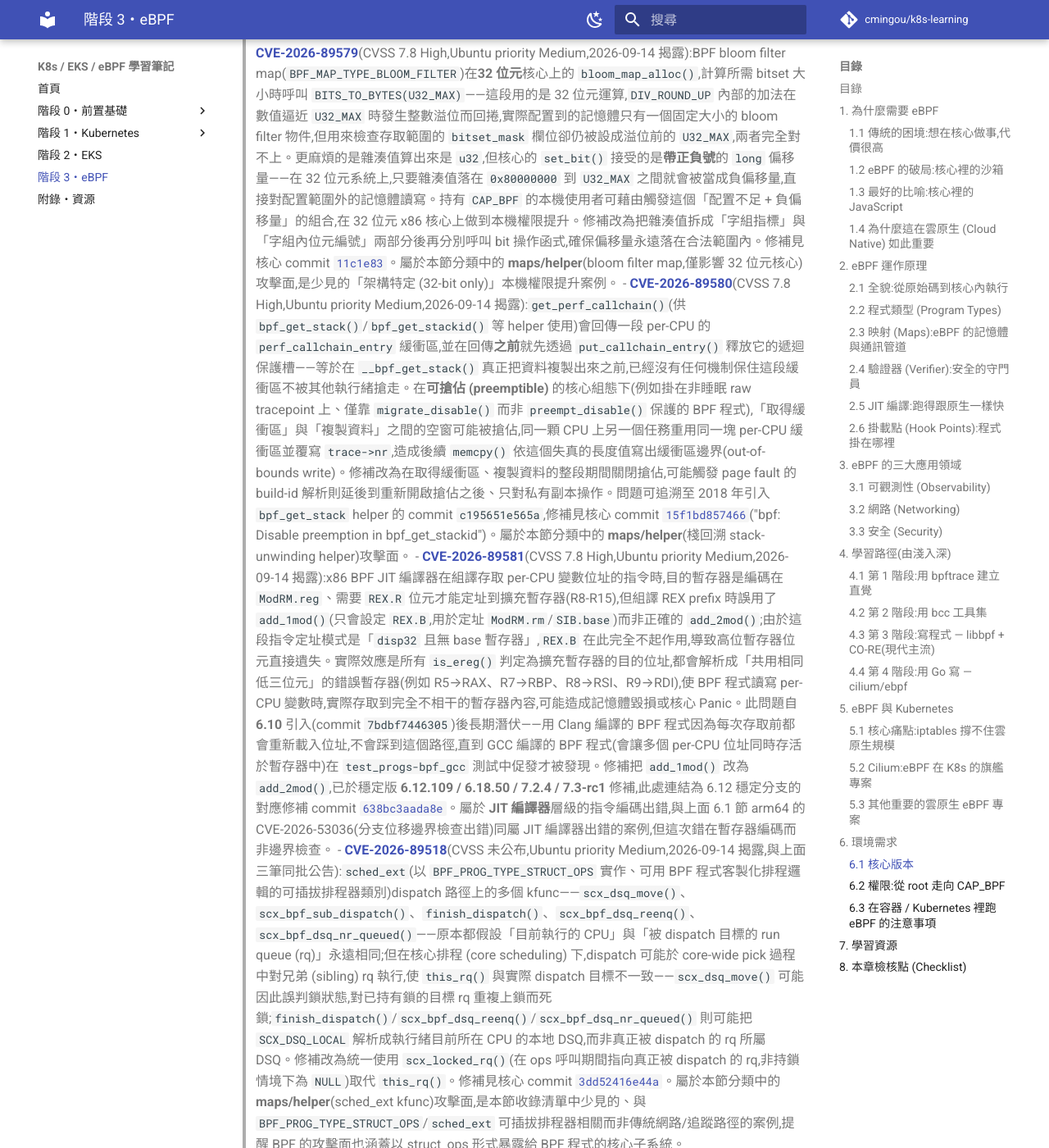
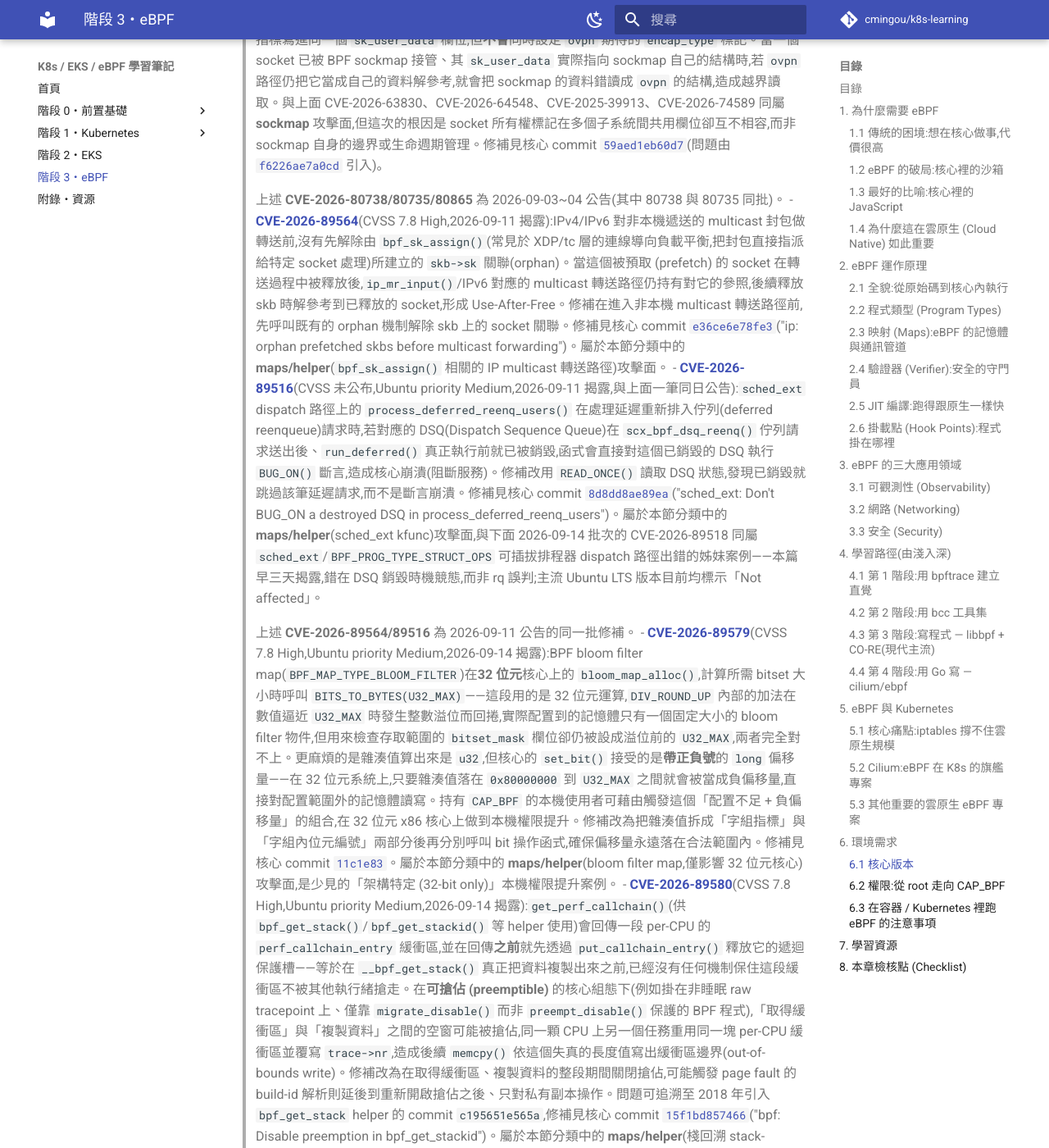
Before and after one commit to cmingou/k8s-learning, an MkDocs documentation site: the page built from docs/03-ebpf/README.md, in a window 1280 px wide and 1400 px high, scrolled down 28950 px. Shown: the whole window at 82% size. Built offline with MkDocs 1.6.1 and Material for MkDocs 9.7.7, drawn with Linux system fonts in a browser that asks for light colours; comment, search, counter and statistics services are not loaded; some of the changed text lies outside the part shown.

Commit message:
Add missing eBPF kernel CVEs: 74590 (2026-08-22 batch) and 89564/89516 (2026-09-11 batch)
CVE-2026-74590 (bpf_get_fsverity_digest dynptr size race) was disclosed
2026-08-22 alongside the batch already listed but was missing from it.
CVE-2026-89564 (bpf_sk_assign multicast forwarding UAF) and CVE-2026-89516
(sched_ext process_deferred_reenq_users BUG_ON, sibling of the already-listed
CVE-2026-89518) were disclosed 2026-09-11, between the existing 09-03/04 and
09-14 batches. All three verified against ubuntu.com/security CVE pages and
their fix commits on github.com/torvalds/linux.

Co-Authored-By: Claude Sonnet 5 <noreply@anthropic.com>
Claude-Session: https://claude.ai/code/session_01DRGNpqnhLDfhHXjv35aQWR

```diff
--- a/docs/03-ebpf/README.md
+++ b/docs/03-ebpf/README.md
@@ -583,8 +583,9 @@ eBPF 的功能與核心版本**強相關**。各功能登場的大致里程碑(
 > - **[CVE-2026-74715](https://ubuntu.com/security/CVE-2026-74715)**(CVSS 7.8 High,2026-08-22 揭露):BPF conntrack kfunc `__bpf_nf_ct_lookup()`/`__bpf_nf_ct_alloc_entry()` 在取得與歸還 network namespace 參照時,分別各自讀了一次呼叫端傳入的 `opts->netns_id`——若這個 `opts` 指向的是可被併發修改的共享 map value,兩次讀到的值可能不一致,導致「取用」與「歸還」對應到不同的 netns,參照計數因此失衡,可能造成使用中的 netns 被提前銷毀,引發核心崩潰。修補改用 `READ_ONCE()` 在進入函式時就把所有輸入欄位快照下來,確保 get/put 用的是同一份數值。修補見核心 commit [`fdeba03fea78`](https://git.kernel.org/stable/c/fdeba03fea78407a8c52faa99177c9f7f29f90eb)。屬於 **maps/helper**(conntrack kfunc)攻擊面,與上面 2026-08-15 批次的 CVE-2026-72423 同屬「conntrack kfunc 對 `opts` 結構處理不夠嚴謹」的同類問題,只是這次錯在參照計數失衡而非越界寫入。
 > - **[CVE-2026-74720](https://ubuntu.com/security/CVE-2026-74720)**(CVSS 7.8 High,2026-08-22 揭露):驗證器處理 `scalar += pointer`(純量與指標相加,結果仍是指標)這類運算時,`adjust_ptr_min_max_vals()` 只挑著複製部分暫存器狀態欄位到目的暫存器,而非完整複製指標狀態——這種選擇性複製遺漏了棧指標所需的 frame number、以及以 ID 追蹤的 parent 一致性等欄位,導致驗證器對指標來源 (provenance) 的追蹤出現落差,可能被利用構造出驗證器誤判為安全的越界存取。修補改用呼叫端既有的暫時 offset 暫存器,完整保留指標狀態而非選擇性複製欄位。修補見核心 commit [`a4c6f804b44c`](https://git.kernel.org/linus/a4c6f804b44c5c790269b25e0e61cf4e9f117c86)。屬於**驗證器**指標追蹤出錯的案例,與 CVE-2026-43070(暫存器 `id` 未同步重置)同屬指標/純量狀態追蹤不完整的類型。
 > - **[CVE-2026-74700](https://ubuntu.com/security/CVE-2026-74700)**(CVSS 7.8 High,2026-08-22 揭露):這筆嚴格來說不是 eBPF 專屬漏洞,而是 TC(traffic control)子系統 `cls_api` 的通用競態問題:當兩個執行緒在同一條 chain 上同時建立**不同類型**的分類器(例如 `u32` 與 `flower`)時,`tcf_proto_destroy()` 沒有全程持有 `rtnl_lock`,可能讓一個分類器提前釋放另一個分類器仍在使用的資源,形成 Use-After-Free(KASAN 回報 `slab-use-after-free in u32_init`)。修補改為在銷毀路徑上補齊 `rtnl_lock` 保護。收錄這筆的原因與上面 CVE-2026-74382 相同:`cls_bpf` 是受影響的分類器類型之一(核心目前有 8 種分類器在銷毀路徑上未遵守 `rtnl_held`),但此次觸發場景是 `u32`/`flower` 競態,並非 `cls_bpf` 專屬——再次提醒 eBPF 的攻擊面延伸至與它共用框架的核心子系統控制流程。修補見核心 commit [`a347304b2ca1`](https://git.kernel.org/stable/c/a347304b2ca1a5377d5bd2d8a72e4b4f12afe648)。
+> - **[CVE-2026-74590](https://ubuntu.com/security/CVE-2026-74590)**(CVSS 7.8 High,2026-08-22 揭露):BPF helper `bpf_get_fsverity_digest()`(透過 dynptr 讀取檔案 fsverity 摘要值)原本假設呼叫端傳入的 `arg->digest_size` 在函式執行期間不會改變——但若這個大小值實際指向可被併發修改的共享記憶體(例如 map value),中途變動的長度會讓函式依錯誤大小存取雜湊演算法回傳的緩衝區,可能造成記憶體毀損。修補改用雜湊演算法本身固定的 `hash_alg->digest_size` 取代呼叫端可控的 `arg->digest_size`,並把相關變數從 `u32` 加寬為 `u64` 以符合 `__bpf_dynptr_size()` 的回傳型別。修補見核心 commit [`3e8ec7c03872`](https://github.com/torvalds/linux/commit/3e8ec7c0387273329374f5c7bd61f5f38af71fe1)("fsverity: Fix bpf_get_fsverity_digest() dynptr assumptions")。屬於本節分類中的 **maps/helper**(fsverity digest helper)攻擊面,是這批(2026-08-22)公告中唯一涉及 fsverity 整合的案例。
 >
-> 上述 **CVE-2026-74612/74616/74665/74589/74710/74714/74715/74720/74700** 為 2026-08-22 公告的同一批修補,加上上面 2026-08-15 那批,兩批合計已超過 25 筆——反映 sockmap、XDP/AF_XDP 資料路徑、conntrack kfunc、驗證器指標追蹤仍是目前這條攻擊面被最頻繁回報問題的幾個區塊。
+> 上述 **CVE-2026-74612/74616/74665/74589/74710/74714/74715/74720/74700/74590** 為 2026-08-22 公告的同一批修補,加上上面 2026-08-15 那批,兩批合計已超過 25 筆——反映 sockmap、XDP/AF_XDP 資料路徑、conntrack kfunc、驗證器指標追蹤仍是目前這條攻擊面被最頻繁回報問題的幾個區塊。
 > - **[CVE-2026-80612](https://ubuntu.com/security/CVE-2026-80612)**(CVSS 9.8 Critical,2026-08-28 揭露,本節目前最高分之一):被轉送、帶有 XDP metadata 的封包若進入 LWT(Lightweight Tunnel)封裝路徑,核心在封裝前沒有先清除這段 metadata——非 BPF 的 LWT 封裝(MPLS、Seg6、IOAM6)會在 push/pull skb headroom 時,直接把還留在原處的 metadata 悄悄覆寫掉;而 BPF LWT xmit(即 `bpf_skb_change_head()` 等 helper 所在的路徑)則因為 IP output 路徑是先執行 LWT xmit、之後才由 neighbour output 建立外層 L2 header,兩者對 metadata 該放哪裡的假設不一致,觸發警告並清空 metadata。修補在進入 LWT 封裝前統一清除 skb 上的 XDP metadata。與 2.6 節、3.2 節討論的 XDP 高速封包處理路徑、以及上面 CVE-2026-74710(AF_XDP TX metadata 長度檢查)同屬「XDP metadata 在核心不同子系統間傳遞時處理不一致」的類型,只是這次錯在 LWT 封裝路徑忘記清除,而非長度檢查不足。修補見核心 commit [`c00320b0e355`](https://git.kernel.org/linus/c00320b0e355c4bf0ae4743a53b4180fea237546)。
 > - **[CVE-2026-80675](https://ubuntu.com/security/CVE-2026-80675)**(CVSS 7.1 High,Ubuntu priority Medium,2026-08-28 揭露):libbpf 的 signed loader(簽章載入器)機制會在載入時比對 `map->sha`——也就是對已 freeze 的 map 呼叫 `BPF_OBJ_GET_INFO_BY_FD` 算出的雜湊值,是否與載入器指令中內嵌的 metadata 雜湊一致。但 signed loader 本身在做這項比對前,沒有確認該 map 是否具備獨佔 (exclusive) 屬性——若主機省略了獨佔設定,另一個持有 map 存取權的 BPF 程式就能在雜湊算出之後、比對完成之前竄改 map 內容,使檢查通過的其實是已被動過手腳的資料。修補讓 signed loader 在繼續 SHA 驗證前,先強制檢查 map 獨佔性設定是否正確。屬於本節分類中的 **maps/helper** 攻擊面,與上面 CVE-2026-74364、CVE-2026-74360 同屬「map 獨佔保證被繞過」的同類問題,只是這次繞過的是使用者空間 signed loader 的驗證時序,而非核心內的 map-in-map 或 iterator 路徑。修補見核心 commit [`0fb6c9ed6493`](https://git.kernel.org/linus/0fb6c9ed6493b4af01be8bb0a384574eba7df636)。
 > - **[CVE-2026-80669](https://ubuntu.com/security/CVE-2026-80669)**(CVSS 未公布,Ubuntu priority Medium,2026-08-28 揭露):BPF LSM 程式原本可以附掛到 `xfrm_decode_session()` 這個 hook 上,該 hook 設計上可以回傳錯誤值——但呼叫端 `security_skb_classify_flow()` 是從一條 `void` 傳回型別的路徑呼叫它,一旦收到非零錯誤就會觸發 `BUG_ON()`,等於讓一個惡意或有 bug 的 BPF LSM 程式,把原本單純的封包分類 (packet classification) 操作變成核心整個 panic。修補直接停用 BPF 附掛到這個 hook 的能力。屬於**驗證器/附掛檢查邏輯**出錯的另一案例,與上面 CVE-2026-74338(`BPF_LSM_CGROUP` 允許附掛不相容的 sleepable 程式)、CVE-2026-53095(`freplace` 繞過 `kprobe_write_ctx` 檢查)同屬「驗證器該擋卻沒擋」的類型,只是這次錯在完全沒有限制某個 hook 的可附掛性,而非附掛時的相容性比對不完整。修補見核心 commit [`12091470c6b4`](https://git.kernel.org/linus/12091470c6b4c1c14b2de12dcbae2ada6cb6d20b)。
@@ -595,10 +596,14 @@ eBPF 的功能與核心版本**強相關**。各功能登場的大致里程碑(
 > - **[CVE-2026-80735](https://ubuntu.com/security/CVE-2026-80735)**(CVSS 7.3 High,Ubuntu priority Medium,2026-09-03 揭露,與上面 CVE-2026-80738 同批公告):核心 `ovpn`(OpenVPN in-kernel)子系統在解參考 `sk->sk_user_data` 前,沒有先確認該 socket 的所有權——問題在於其他子系統(公告原文明確點名 **BPF SOCKMAP**)也會把自己的資料指標寫進同一個 `sk_user_data` 欄位,但**不會**同時設定 `ovpn` 期待的 `encap_type` 標記。當一個 socket 已被 BPF sockmap 接管、其 `sk_user_data` 實際指向 sockmap 自己的結構時,若 `ovpn` 路徑仍把它當成自己的資料解參考,就會把 sockmap 的資料錯讀成 `ovpn` 的結構,造成越界讀取。與上面 CVE-2026-63830、CVE-2026-64548、CVE-2025-39913、CVE-2026-74589 同屬 **sockmap** 攻擊面,但這次的根因是 socket 所有權標記在多個子系統間共用欄位卻互不相容,而非 sockmap 自身的邊界或生命週期管理。修補見核心 commit [`59aed1eb60d7`](https://github.com/torvalds/linux/commit/59aed1eb60d70678a53acccb0cb337a26ce6680e)(問題由 [`f6226ae7a0cd`](https://github.com/torvalds/linux/commit/f6226ae7a0cd47aaa9175aca6a1e19600f884cbf) 引入)。
 >
 > 上述 **CVE-2026-80738/80735/80865** 為 2026-09-03~04 公告(其中 80738 與 80735 同批)。
+> - **[CVE-2026-89564](https://ubuntu.com/security/CVE-2026-89564)**(CVSS 7.8 High,2026-09-11 揭露):IPv4/IPv6 對非本機遞送的 multicast 封包做轉送前,沒有先解除由 `bpf_sk_assign()`(常見於 XDP/tc 層的連線導向負載平衡,把封包直接指派給特定 socket 處理)所建立的 `skb->sk` 關聯(orphan)。當這個被預取 (prefetch) 的 socket 在轉送過程中被釋放後,`ip_mr_input()`/IPv6 對應的 multicast 轉送路徑仍持有對它的參照,後續釋放 skb 時解參考到已釋放的 socket,形成 Use-After-Free。修補在進入非本機 multicast 轉送路徑前,先呼叫既有的 orphan 機制解除 skb 上的 socket 關聯。修補見核心 commit [`e36ce6e78fe3`](https://github.com/torvalds/linux/commit/e36ce6e78fe3fc3c071a26750783b7ba081ce10d)("ip: orphan prefetched skbs before multicast forwarding")。屬於本節分類中的 **maps/helper**(`bpf_sk_assign()` 相關的 IP multicast 轉送路徑)攻擊面。
+> - **[CVE-2026-89516](https://ubuntu.com/security/CVE-2026-89516)**(CVSS 未公布,Ubuntu priority Medium,2026-09-11 揭露,與上面一筆同日公告):`sched_ext` dispatch 路徑上的 `process_deferred_reenq_users()` 在處理延遲重新排入佇列(deferred reenqueue)請求時,若對應的 DSQ(Dispatch Sequence Queue)在 `scx_bpf_dsq_reenq()` 佇列請求送出後、`run_deferred()` 真正執行前就已被銷毀,函式會直接對這個已銷毀的 DSQ 執行 `BUG_ON()` 斷言,造成核心崩潰(阻斷服務)。修補改用 `READ_ONCE()` 讀取 DSQ 狀態,發現已銷毀就跳過該筆延遲請求,而不是斷言崩潰。修補見核心 commit [`8d8dd8ae89ea`](https://github.com/torvalds/linux/commit/8d8dd8ae89eaa78b37fc85528e926029f5facbdf)("sched_ext: Don't BUG_ON a destroyed DSQ in process_deferred_reenq_users")。屬於本節分類中的 **maps/helper**(sched_ext kfunc)攻擊面,與下面 2026-09-14 批次的 CVE-2026-89518 同屬 `sched_ext`/`BPF_PROG_TYPE_STRUCT_OPS` 可插拔排程器 dispatch 路徑出錯的姊妹案例——本篇早三天揭露,錯在 DSQ 銷毀時機競態,而非 rq 誤判;主流 Ubuntu LTS 版本目前均標示「Not affected」。
+>
+> 上述 **CVE-2026-89564/89516** 為 2026-09-11 公告的同一批修補。
 > - **[CVE-2026-89579](https://ubuntu.com/security/CVE-2026-89579)**(CVSS 7.8 High,Ubuntu priority Medium,2026-09-14 揭露):BPF bloom filter map(`BPF_MAP_TYPE_BLOOM_FILTER`)在**32 位元**核心上的 `bloom_map_alloc()`,計算所需 bitset 大小時呼叫 `BITS_TO_BYTES(U32_MAX)`——這段用的是 32 位元運算,`DIV_ROUND_UP` 內部的加法在數值逼近 `U32_MAX` 時發生整數溢位而回捲,實際配置到的記憶體只有一個固定大小的 bloom filter 物件,但用來檢查存取範圍的 `bitset_mask` 欄位卻仍被設成溢位前的 `U32_MAX`,兩者完全對不上。更麻煩的是雜湊值算出來是 `u32`,但核心的 `set_bit()` 接受的是**帶正負號**的 `long` 偏移量——在 32 位元系統上,只要雜湊值落在 `0x80000000` 到 `U32_MAX` 之間就會被當成負偏移量,直接對配置範圍外的記憶體讀寫。持有 `CAP_BPF` 的本機使用者可藉由觸發這個「配置不足 + 負偏移量」的組合,在 32 位元 x86 核心上做到本機權限提升。修補改為把雜湊值拆成「字組指標」與「字組內位元編號」兩部分後再分別呼叫 bit 操作函式,確保偏移量永遠落在合法範圍內。修補見核心 commit [`11c1e83`](https://git.kernel.org/stable/c/11c1e836710dcba03e50454a4eedfdbaf8d3050e)。屬於本節分類中的 **maps/helper**(bloom filter map,僅影響 32 位元核心)攻擊面,是少見的「架構特定 (32-bit only)」本機權限提升案例。
 > - **[CVE-2026-89580](https://ubuntu.com/security/CVE-2026-89580)**(CVSS 7.8 High,Ubuntu priority Medium,2026-09-14 揭露):`get_perf_callchain()`(供 `bpf_get_stack()`/`bpf_get_stackid()` 等 helper 使用)會回傳一段 per-CPU 的 `perf_callchain_entry` 緩衝區,並在回傳**之前**就先透過 `put_callchain_entry()` 釋放它的遞迴保護槽——等於在 `__bpf_get_stack()` 真正把資料複製出來之前,已經沒有任何機制保住這段緩衝區不被其他執行緒搶走。在**可搶佔 (preemptible)** 的核心組態下(例如掛在非睡眠 raw tracepoint 上、僅靠 `migrate_disable()` 而非 `preempt_disable()` 保護的 BPF 程式),「取得緩衝區」與「複製資料」之間的空窗可能被搶佔,同一顆 CPU 上另一個任務重用同一塊 per-CPU 緩衝區並覆寫 `trace->nr`,造成後續 `memcpy()` 依這個失真的長度值寫出緩衝區邊界(out-of-bounds write)。修補改為在取得緩衝區、複製資料的整段期間關閉搶佔,可能觸發 page fault 的 build-id 解析則延後到重新開啟搶佔之後、只對私有副本操作。問題可追溯至 2018 年引入 `bpf_get_stack` helper 的 commit `c195651e565a`,修補見核心 commit [`15f1bd857466`](https://github.com/torvalds/linux/commit/15f1bd8574662f1b7b26aaa2e23ebf4066f0117d)("bpf: Disable preemption in bpf_get_stackid")。屬於本節分類中的 **maps/helper**(棧回溯 stack-unwinding helper)攻擊面。
 > - **[CVE-2026-89581](https://ubuntu.com/security/CVE-2026-89581)**(CVSS 7.8 High,Ubuntu priority Medium,2026-09-14 揭露):x86 BPF JIT 編譯器在組譯存取 per-CPU 變數位址的指令時,目的暫存器是編碼在 `ModRM.reg`、需要 `REX.R` 位元才能定址到擴充暫存器(R8-R15),但組譯 REX prefix 時誤用了 `add_1mod()`(只會設定 `REX.B`,用於定址 `ModRM.rm`/`SIB.base`)而非正確的 `add_2mod()`;由於這段指令定址模式是「`disp32` 且無 base 暫存器」,`REX.B` 在此完全不起作用,導致高位暫存器位元直接遺失。實際效應是所有 `is_ereg()` 判定為擴充暫存器的目的位址,都會解析成「共用相同低三位元」的錯誤暫存器(例如 R5→RAX、R7→RBP、R8→RSI、R9→RDI),使 BPF 程式讀寫 per-CPU 變數時,實際存取到完全不相干的暫存器內容,可能造成記憶體毀損或核心 Panic。此問題自 **6.10** 引入(commit `7bdbf7446305`)後長期潛伏——用 Clang 編譯的 BPF 程式因為每次存取前都會重新載入位址,不會踩到這個路徑,直到 GCC 編譯的 BPF 程式(會讓多個 per-CPU 位址同時存活於暫存器中)在 `test_progs-bpf_gcc` 測試中促發才被發現。修補把 `add_1mod()` 改為 `add_2mod()`,已於穩定版 **6.12.109 / 6.18.50 / 7.2.4 / 7.3-rc1** 修補,此處連結為 6.12 穩定分支的對應修補 commit [`638bc3aada8e`](https://github.com/torvalds/linux/commit/638bc3aada8ecdece184d5c15b100d489c9cccd7)。屬於 **JIT 編譯器**層級的指令編碼出錯,與上面 6.1 節 arm64 的 CVE-2026-53036(分支位移邊界檢查出錯)同屬 JIT 編譯器出錯的案例,但這次錯在暫存器編碼而非邊界檢查。
-> - **[CVE-2026-89518](https://ubuntu.com/security/CVE-2026-89518)**(CVSS 未公布,Ubuntu priority Medium,2026-09-14 揭露,與上面三筆同批公告):`sched_ext`(以 `BPF_PROG_TYPE_STRUCT_OPS` 實作、可用 BPF 程式客製化排程邏輯的可插拔排程器類別)dispatch 路徑上的多個 kfunc——`scx_dsq_move()`、`scx_bpf_sub_dispatch()`、`finish_dispatch()`、`scx_bpf_dsq_reenq()`、`scx_bpf_dsq_nr_queued()`——原本都假設「目前執行的 CPU」與「被 dispatch 目標的 run queue (rq)」永遠相同;但在核心排程 (core scheduling) 下,dispatch 可能於 core-wide pick 過程中對兄弟 (sibling) rq 執行,使 `this_rq()` 與實際 dispatch 目標不一致——`scx_dsq_move()` 可能因此誤判鎖狀態,對已持有鎖的目標 rq 重複上鎖而死鎖;`finish_dispatch()`/`scx_bpf_dsq_reenq()`/`scx_bpf_dsq_nr_queued()` 則可能把 `SCX_DSQ_LOCAL` 解析成執行緒目前所在 CPU 的本地 DSQ,而非真正被 dispatch 的 rq 所屬 DSQ。修補改為統一使用 `scx_locked_rq()`(在 ops 呼叫期間指向真正被 dispatch 的 rq,非持鎖情境下為 `NULL`)取代 `this_rq()`。修補見核心 commit [`3dd52416e44a`](https://git.kernel.org/linus/3dd52416e44a70bc993adb96d2e0d71b9ea21359)。屬於本節分類中的 **maps/helper**(sched_ext kfunc)攻擊面,是本節收錄清單中少見的、與 `BPF_PROG_TYPE_STRUCT_OPS`/`sched_ext` 可插拔排程器相關而非傳統網路/追蹤路徑的案例,提醒 BPF 的攻擊面也涵蓋以 struct_ops 形式暴露給 BPF 程式的核心子系統。
+> - **[CVE-2026-89518](https://ubuntu.com/security/CVE-2026-89518)**(CVSS 未公布,Ubuntu priority Medium,2026-09-14 揭露,與上面三筆同批公告):`sched_ext`(以 `BPF_PROG_TYPE_STRUCT_OPS` 實作、可用 BPF 程式客製化排程邏輯的可插拔排程器類別)dispatch 路徑上的多個 kfunc——`scx_dsq_move()`、`scx_bpf_sub_dispatch()`、`finish_dispatch()`、`scx_bpf_dsq_reenq()`、`scx_bpf_dsq_nr_queued()`——原本都假設「目前執行的 CPU」與「被 dispatch 目標的 run queue (rq)」永遠相同;但在核心排程 (core scheduling) 下,dispatch 可能於 core-wide pick 過程中對兄弟 (sibling) rq 執行,使 `this_rq()` 與實際 dispatch 目標不一致——`scx_dsq_move()` 可能因此誤判鎖狀態,對已持有鎖的目標 rq 重複上鎖而死鎖;`finish_dispatch()`/`scx_bpf_dsq_reenq()`/`scx_bpf_dsq_nr_queued()` 則可能把 `SCX_DSQ_LOCAL` 解析成執行緒目前所在 CPU 的本地 DSQ,而非真正被 dispatch 的 rq 所屬 DSQ。修補改為統一使用 `scx_locked_rq()`(在 ops 呼叫期間指向真正被 dispatch 的 rq,非持鎖情境下為 `NULL`)取代 `this_rq()`。修補見核心 commit [`3dd52416e44a`](https://git.kernel.org/linus/3dd52416e44a70bc993adb96d2e0d71b9ea21359)。屬於本節分類中的 **maps/helper**(sched_ext kfunc)攻擊面,是本節收錄清單中少見的、與 `BPF_PROG_TYPE_STRUCT_OPS`/`sched_ext` 可插拔排程器相關而非傳統網路/追蹤路徑的案例,提醒 BPF 的攻擊面也涵蓋以 struct_ops 形式暴露給 BPF 程式的核心子系統;與上面 2026-09-11 揭露的 CVE-2026-89516 同屬 `sched_ext` dispatch 路徑出錯的姊妹案例,只是這次錯在 rq 誤判而非 DSQ 銷毀時機競態。
 >
 > 上述 **CVE-2026-89579/89580/89581/89518** 為 2026-09-14 公告的同一批修補,是截至本文撰寫時最新的一批;CVE-2026-74612(CVSS 10.0)至今仍是本節收錄清單中嚴重度最高的一筆。
 >
```
